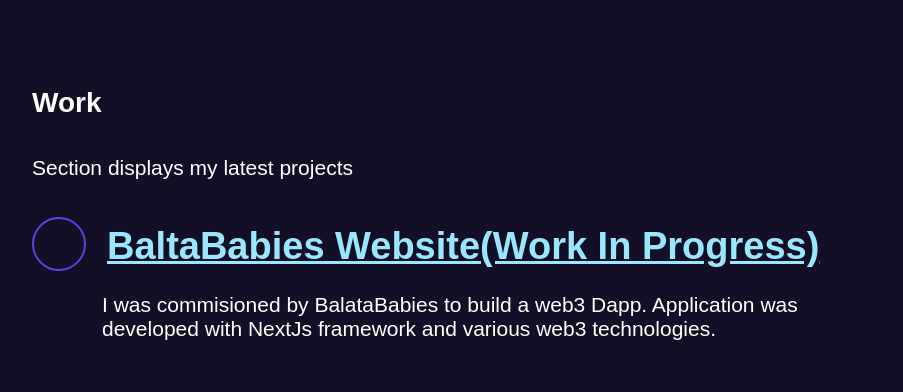
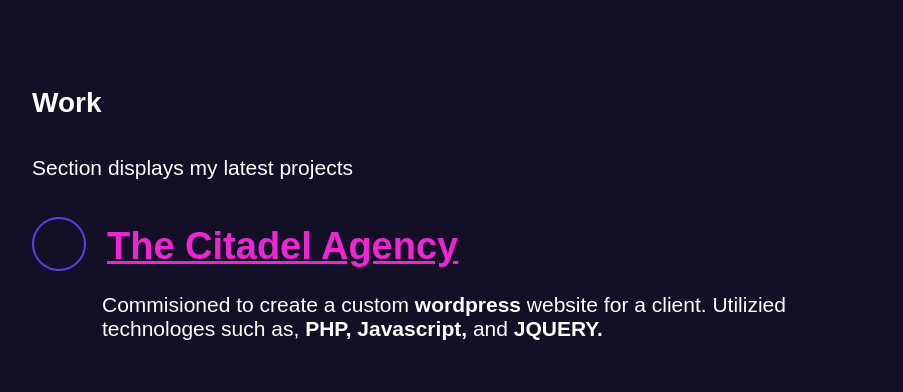
Before and after one commit to slimmsyd/VanillaPortfolio, a plain HTML site: page index.html in a window 1280 px wide. Shown: the part 553-945 px from the top of the page, without its empty margins (208-1111 px from the left). Drawn offline with Linux system fonts and the light colour scheme.

Commit message:
added a new wbsite

```diff
--- a/index.html
+++ b/index.html
@@ -52,6 +52,15 @@
                 <p>Section displays my latest projects</p>
             </div>
             <ul roles="list">
+                <li>
+                    <div class = "circle"></div>
+
+                    <div>
+                        <h2 ><a href = "https://thecitadelagency.co/" id = "color2" >The Citadel Agency</a> </h2>
+                        <p>Commisioned to create a custom <strong>wordpress</strong> website for a client. Utilizied technologes such as, <strong>PHP</strong><strong>, Javascript, </strong>and<strong> JQUERY.</strong></p>
+                    </div>
+
+                </li>
                 <li>
                     <div class = "circle"></div>
 
```
